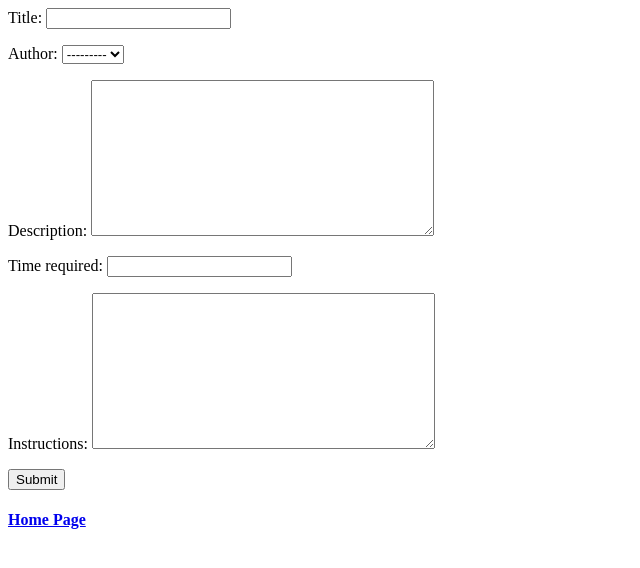
After one commit to jtjones22/recipebox_v1, a Django app: page /addrecipe/ in a window 1280 px wide. The commit adds this page. Shown: the top 568 px of the page, without its empty margins (0-640 px from the left). Run offline with Django 3.2, Linux system fonts and the light colour scheme; data that the repository does not hold is empty.

Commit message:
Added a RecipeForm and AuthorForm which allows the user to create either a recipe or a new author. Added the ability to redirect after subitting said author or recipe. Also went in and changed the 'homepage anchor tag to a more dnamic url if the path ever gets changed. Added add_author and add_recipe to the views.py file. also created the forms.py file that holds the RecipeForm and AuthorForm

```diff
--- /dev/null
+++ b/recipebox_v1/forms.py
@@ -0,0 +1,21 @@
+from django import forms
+
+from recipebox_v1.models import Author
+
+
+class AddAuthorForm(forms.ModelForm):
+    class Meta:
+        model = Author
+        fields = [
+            'name',
+            'bio'
+        ]
+
+
+class AddRecipeForm(forms.Form):
+    title = forms.CharField(max_length=30)
+    # queryset allows us to auto full the drop down with data we choose.
+    author = forms.ModelChoiceField(queryset=Author.objects.all())
+    description = forms.CharField(widget=forms.Textarea)
+    time_required = forms.CharField(max_length=30)
+    instructions = forms.CharField(widget=forms.Textarea)
--- a/recipebox_v1/templates/author.html
+++ b/recipebox_v1/templates/author.html
@@ -10,4 +10,4 @@
         <hr>
 {% endfor %}
 
-<a href="/"><h4>Home Page</h4></a>
+<a href="{% url 'index' %}"><h4>Home Page</h4></a>
--- a/recipebox_v1/templates/index.html
+++ b/recipebox_v1/templates/index.html
@@ -1,4 +1,6 @@
 <h4>Home</h4>
+<h5><a href="/addauthor/">Create Author</a></h5>
+<h5><a href="/addrecipe/">Create Recipe</a></h5>
 
 <ul>
     {% for data in recipes %}
--- a/recipebox_v1/templates/recipe.html
+++ b/recipebox_v1/templates/recipe.html
@@ -5,4 +5,4 @@
 <hr>
 <body> {{ data.instructions }}</body>
 
-<a href="/"><h4>Home Page</h4></a>
+<a href="{% url 'index' %}"><h4>Home Page</h4></a>
--- /dev/null
+++ b/recipebox_v1/templates/recipeaddform.html
@@ -0,0 +1,7 @@
+<form action='/addrecipe/' method='post'>
+    {% csrf_token %}
+    {{ form.as_p }}
+    <input type="submit" value="Submit">
+</form>
+
+<a href="{% url 'index' %}"><h4>Home Page</h4></a>
--- a/recipebox_v1/urls.py
+++ b/recipebox_v1/urls.py
@@ -26,7 +26,10 @@ urlpatterns = [
     path('admin/', admin.site.urls),
     path('', views.index, name='index'),
     path('recipe/<str:item_id>/', views.recipes, name='recipe'),
-    path('author/<str:item_id>/', views.authors, name='author')
+    path('author/<str:item_id>/', views.authors, name='author'),
+    path('addrecipe/', views.add_recipe),
+    path('addauthor/', views.add_author),
+
 ]
 
 # IF we want name in url
--- a/recipebox_v1/views.py
+++ b/recipebox_v1/views.py
@@ -1,6 +1,8 @@
-from django.shortcuts import render
+from django.shortcuts import render, reverse, HttpResponseRedirect
 
 from recipebox_v1.models import Recipe, Author
+
+from recipebox_v1.forms import AddAuthorForm, AddRecipeForm
 
 
 def index(request):
@@ -35,6 +37,40 @@ def authors(request, item_id):
     )
 
 
+def add_recipe(request):
+    html = 'recipeaddform.html'
+
+    if request.method == 'POST':
+        form = AddRecipeForm(request.POST)
+        if form.is_valid():
+            data = form.cleaned_data
+            Recipe.objects.create(
+                title=data['title'],
+                author=data['author'],
+                description=data['description'],
+                time_required=data['time_required'],
+                instructions=data['instructions']
+            )
+            return HttpResponseRedirect(reverse('index'))
+
+    form = AddRecipeForm()
+    context = {'form': form}
+    return render(request, html, context)
+
+
+def add_author(request):
+    html = 'authoraddform.html'
+
+    if request.method == "POST":
+        form = AddAuthorForm(request.POST)
+        form.save()
+        return HttpResponseRedirect(reverse('index'))
+
+    form = AddAuthorForm()
+    context = {'form': form}
+    return render(request, html, context)
+
+
 # IF we want name in url
 # def authors(request, item_author):
 #     og_name = item_author
```
Also changed, not shown: recipebox_v1/templates/authoraddform.html (added, +7 -0 lines).
